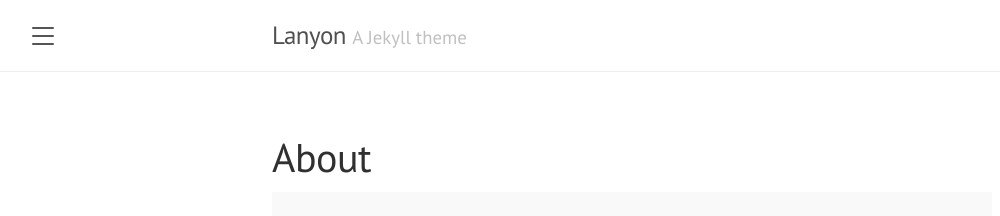
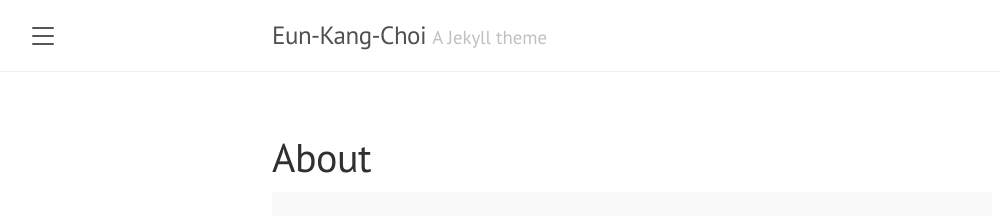
Before and after one commit to eunkangchoi/eunkangchoi.github.io, a Jekyll site: the page built from about.md, in a window 1280 px wide. Shown: the top 216 px of the page, without its empty margins (8-1008 px from the left). Built offline with Jekyll 4.4.1, drawn with Linux system fonts in a browser that asks for light colours.

Commit message:
2022.07.07-2

```diff
--- a/_config.yml
+++ b/_config.yml
@@ -1,8 +1,8 @@
 # Setup
-title:               Lanyon
+title:               Eun-Kang-Choi
 tagline:             'A Jekyll theme'
 description:         'I am <a href="https://github.com/eunkangchoi" target="_blank">@eunkangchoi</a>.'
-url:                 'https://eunkangchoi.github.io'
+url:                 https://eunkangchoi.github.io/
 baseurl:             ''
 paginate:            5
 permalink:           pretty
```
